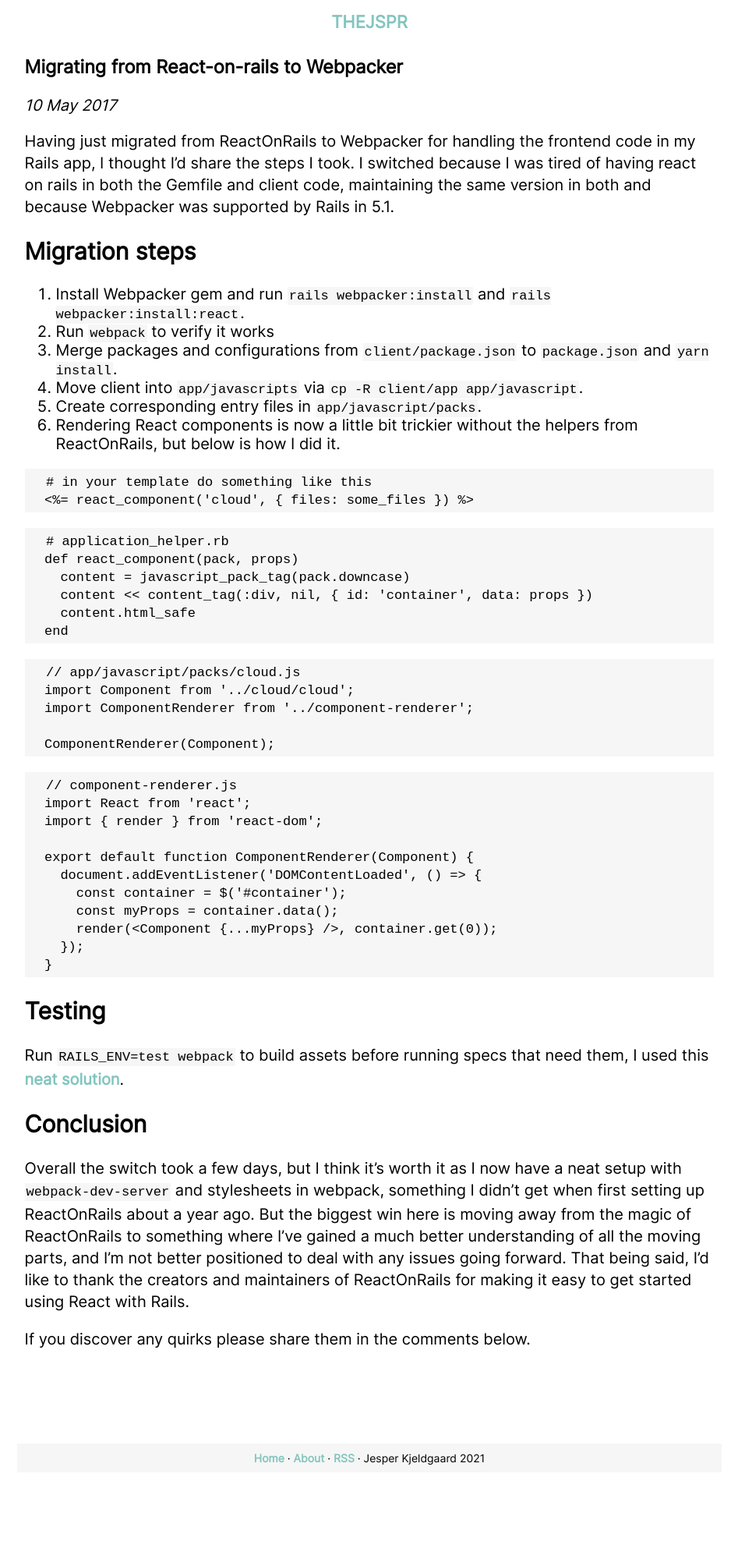
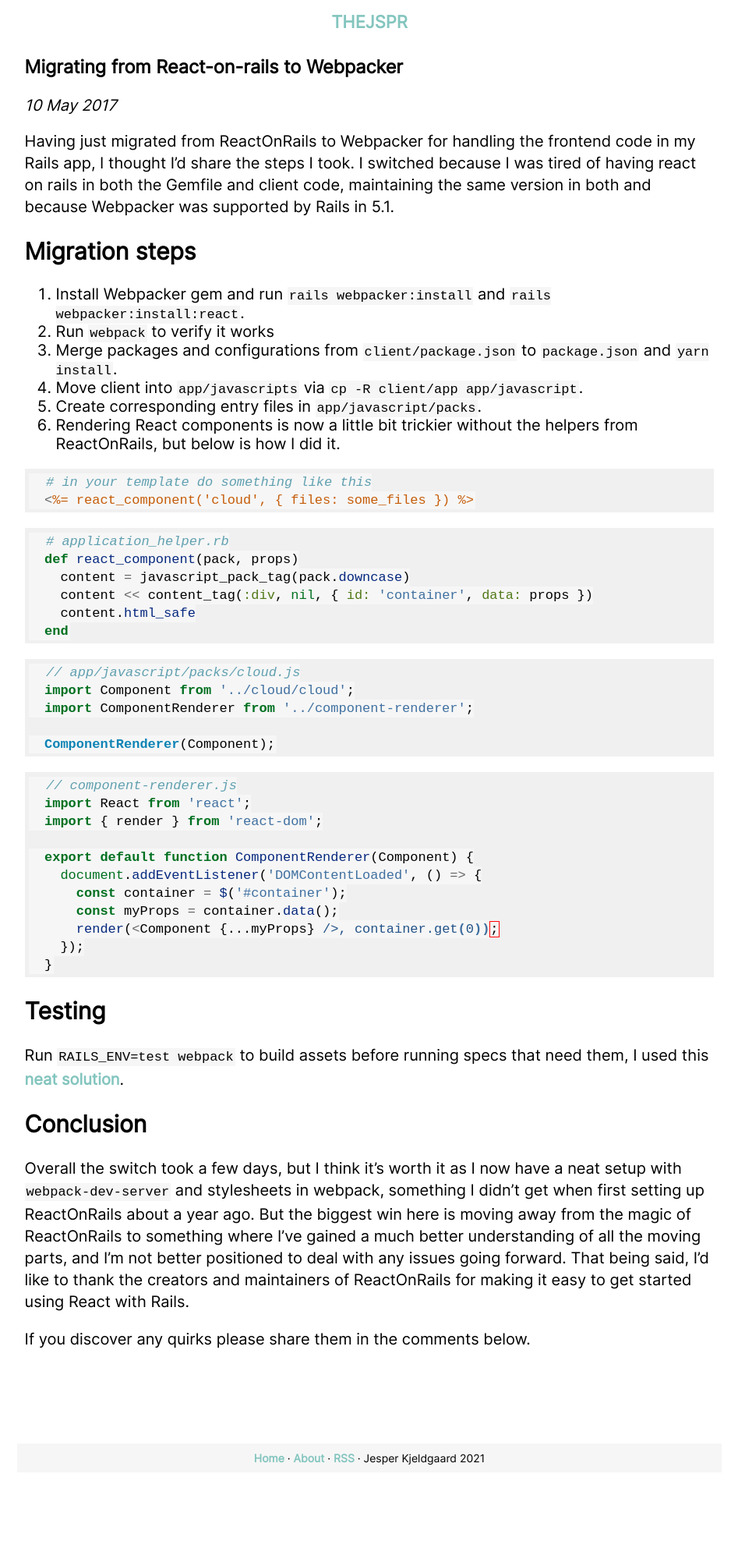
Before and after one commit to thejspr/thejspr.com, a Jekyll site: the page built from _posts/2017-05-10-migration-from-react-on-rails-to-webpacker.md, in a window 1280 px wide. Shown: the whole page at 78% size, without its empty margins (166-1113 px from the left). Built offline with Jekyll 4.4.1, drawn with Linux system fonts in a browser that asks for light colours.

Commit message:
syntax colors

```diff
--- /dev/null
+++ b/_scss/_syntax.scss
@@ -0,0 +1,69 @@
+.highlight .hll { background-color: #ffffcc }
+.highlight  { background: #f0f0f0; }
+.highlight .c { color: #60a0b0; font-style: italic } /* Comment */
+.highlight .err { border: 1px solid #FF0000 } /* Error */
+.highlight .k { color: #007020; font-weight: bold } /* Keyword */
+.highlight .o { color: #666666 } /* Operator */
+.highlight .ch { color: #60a0b0; font-style: italic } /* Comment.Hashbang */
+.highlight .cm { color: #60a0b0; font-style: italic } /* Comment.Multiline */
+.highlight .cp { color: #007020 } /* Comment.Preproc */
+.highlight .cpf { color: #60a0b0; font-style: italic } /* Comment.PreprocFile */
+.highlight .c1 { color: #60a0b0; font-style: italic } /* Comment.Single */
+.highlight .cs { color: #60a0b0; background-color: #fff0f0 } /* Comment.Special */
+.highlight .gd { color: #A00000 } /* Generic.Deleted */
+.highlight .ge { font-style: italic } /* Generic.Emph */
+.highlight .gr { color: #FF0000 } /* Generic.Error */
+.highlight .gh { color: #000080; font-weight: bold } /* Generic.Heading */
+.highlight .gi { color: #00A000 } /* Generic.Inserted */
+.highlight .go { color: #888888 } /* Generic.Output */
+.highlight .gp { color: #c65d09; font-weight: bold } /* Generic.Prompt */
+.highlight .gs { font-weight: bold } /* Generic.Strong */
+.highlight .gu { color: #800080; font-weight: bold } /* Generic.Subheading */
+.highlight .gt { color: #0044DD } /* Generic.Traceback */
+.highlight .kc { color: #007020; font-weight: bold } /* Keyword.Constant */
+.highlight .kd { color: #007020; font-weight: bold } /* Keyword.Declaration */
+.highlight .kn { color: #007020; font-weight: bold } /* Keyword.Namespace */
+.highlight .kp { color: #007020 } /* Keyword.Pseudo */
+.highlight .kr { color: #007020; font-weight: bold } /* Keyword.Reserved */
+.highlight .kt { color: #902000 } /* Keyword.Type */
+.highlight .m { color: #40a070 } /* Literal.Number */
+.highlight .s { color: #4070a0 } /* Literal.String */
+.highlight .na { color: #4070a0 } /* Name.Attribute */
+.highlight .nb { color: #007020 } /* Name.Builtin */
+.highlight .nc { color: #0e84b5; font-weight: bold } /* Name.Class */
+.highlight .no { color: #60add5 } /* Name.Constant */
+.highlight .nd { color: #555555; font-weight: bold } /* Name.Decorator */
+.highlight .ni { color: #d55537; font-weight: bold } /* Name.Entity */
+.highlight .ne { color: #007020 } /* Name.Exception */
+.highlight .nf { color: #06287e } /* Name.Function */
+.highlight .nl { color: #002070; font-weight: bold } /* Name.Label */
+.highlight .nn { color: #0e84b5; font-weight: bold } /* Name.Namespace */
+.highlight .nt { color: #062873; font-weight: bold } /* Name.Tag */
+.highlight .nv { color: #bb60d5 } /* Name.Variable */
+.highlight .ow { color: #007020; font-weight: bold } /* Operator.Word */
+.highlight .w { color: #bbbbbb } /* Text.Whitespace */
+.highlight .mb { color: #40a070 } /* Literal.Number.Bin */
+.highlight .mf { color: #40a070 } /* Literal.Number.Float */
+.highlight .mh { color: #40a070 } /* Literal.Number.Hex */
+.highlight .mi { color: #40a070 } /* Literal.Number.Integer */
+.highlight .mo { color: #40a070 } /* Literal.Number.Oct */
+.highlight .sa { color: #4070a0 } /* Literal.String.Affix */
+.highlight .sb { color: #4070a0 } /* Literal.String.Backtick */
+.highlight .sc { color: #4070a0 } /* Literal.String.Char */
+.highlight .dl { color: #4070a0 } /* Literal.String.Delimiter */
+.highlight .sd { color: #4070a0; font-style: italic } /* Literal.String.Doc */
+.highlight .s2 { color: #4070a0 } /* Literal.String.Double */
+.highlight .se { color: #4070a0; font-weight: bold } /* Literal.String.Escape */
+.highlight .sh { color: #4070a0 } /* Literal.String.Heredoc */
+.highlight .si { color: #70a0d0; font-style: italic } /* Literal.String.Interpol */
+.highlight .sx { color: #c65d09 } /* Literal.String.Other */
+.highlight .sr { color: #235388 } /* Literal.String.Regex */
+.highlight .s1 { color: #4070a0 } /* Literal.String.Single */
+.highlight .ss { color: #517918 } /* Literal.String.Symbol */
+.highlight .bp { color: #007020 } /* Name.Builtin.Pseudo */
+.highlight .fm { color: #06287e } /* Name.Function.Magic */
+.highlight .vc { color: #bb60d5 } /* Name.Variable.Class */
+.highlight .vg { color: #bb60d5 } /* Name.Variable.Global */
+.highlight .vi { color: #bb60d5 } /* Name.Variable.Instance */
+.highlight .vm { color: #bb60d5 } /* Name.Variable.Magic */
+.highlight .il { color: #40a070 } /* Literal.Number.Integer.Long */
--- a/assets/style.scss
+++ b/assets/style.scss
@@ -1,6 +1,7 @@
 ---
 ---
 @import "_scss/mixins";
+@import "_scss/syntax";
 
 $link-color: #83c5be;
 $light-gray: #f6f6f6;
```
Also changed, not shown: _posts/2021-03-10-change-vim-and-terminal-theme-variant-with-a-single-command.md (+4 -4 lines).
